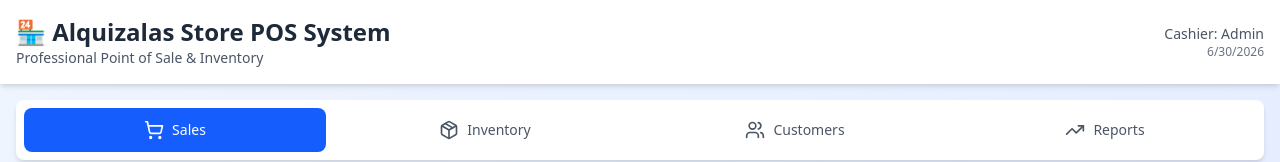
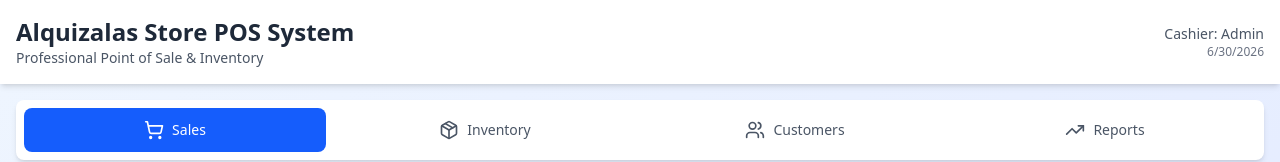
Before and after one commit to Flow258/pos-system, a React (Vite) app in the folder pos-frontend/: page / in a window 1280 px wide. Shown: the top 162 px of the page. Built offline with nearby package versions, Linux system fonts and the light colour scheme; no server answers.

Commit message:
fix: remove emoji from header title for cleaner presentation

```diff
--- a/pos-frontend/src/components/Header.jsx
+++ b/pos-frontend/src/components/Header.jsx
@@ -6,7 +6,7 @@ const Header = () => (
     <div className="max-w-7xl mx-auto px-4 py-4">
       <div className="flex items-center justify-between">
         <div>
-          <h1 className="text-2xl font-bold text-gray-800">🏪 Alquizalas Store POS System</h1>
+          <h1 className="text-2xl font-bold text-gray-800">Alquizalas Store POS System</h1>
           <p className="text-sm text-gray-600">Professional Point of Sale & Inventory</p>
         </div>
         <div className="text-right">
```
